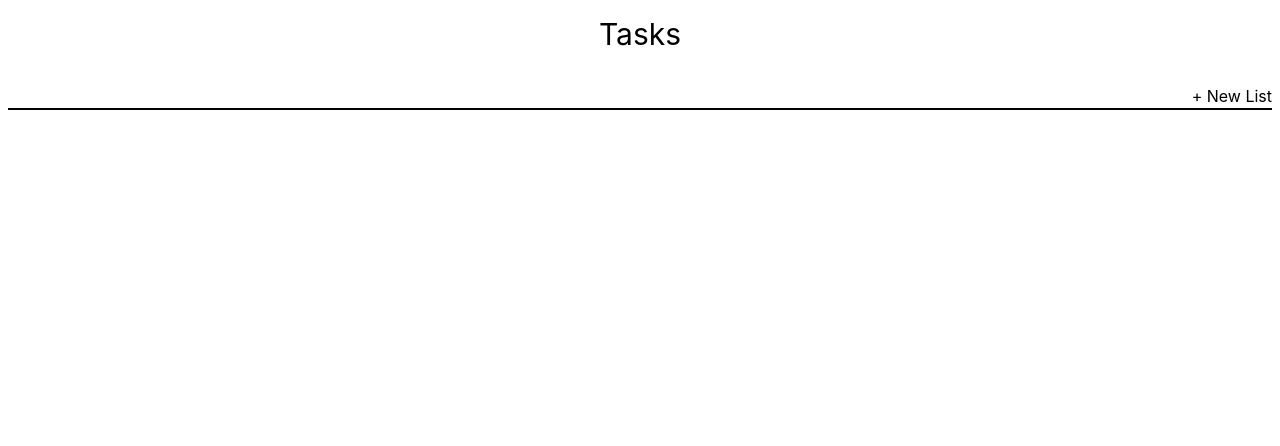
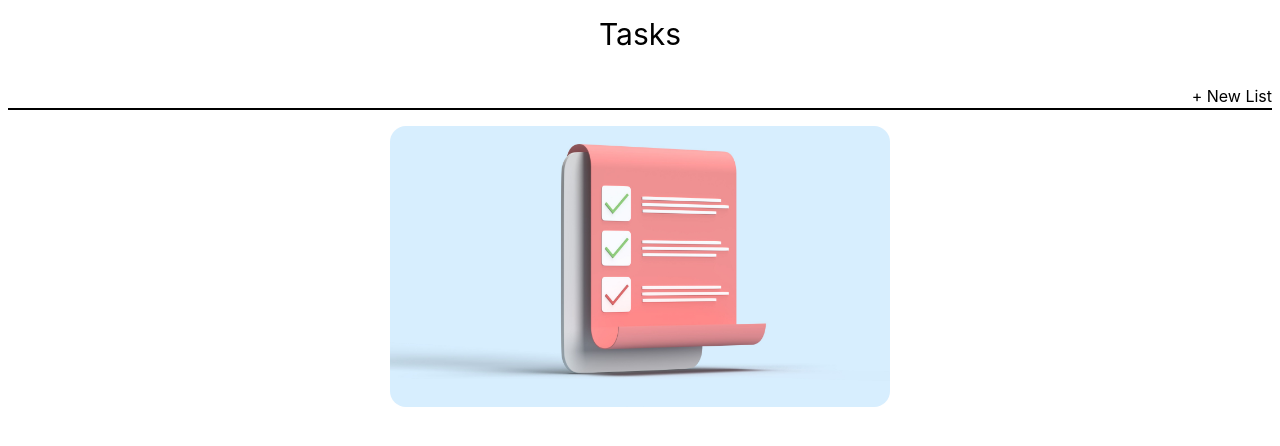
Before and after one commit to STEPHEN-EMMAHI/to-do-list-react-app, a React (Vite) app: page / in a window 1280 px wide. Shown: the top 446 px of the page. Built offline with nearby package versions, Linux system fonts and the light colour scheme.

Commit message:
add home page image and functionality

```diff
--- a/src/App.jsx
+++ b/src/App.jsx
@@ -2,10 +2,14 @@ import { useState } from "react";
 import Heading from "./components/functional/Heading";
 import Lists from "./components/functional/Lists";
 import TaskList from "./components/functional/TaskList";
+import { HomePageImg } from "./components/functional/Home";
 
 function App() {
   // Stores every list created by the user.
   const [lists, setLists] = useState([]);
+
+  // state to control whether the homepage image should show or not
+  const [isHomePageImg, setIsHomePageImg] = useState(true);
 
   // Stores the selected list's ID; null means no list is currently selected.
   const [selectedList, setSelectedList] = useState(null);
@@ -14,6 +18,7 @@ function App() {
   // the object holds the tasks group
   const [tasksByList, setTasksByList] = useState({});
 
+  // function that handles adding a list
   function handleAddList(newList) {
     // Use the previous state so adding a list keeps all existing lists.
     setLists((currentLists) => [...currentLists, newList]);
@@ -53,6 +58,9 @@ function App() {
 
   // function to delete the selected list
   function deleteSelectedList(listid) {
+    // calculate the remaining list first, then check whether that array is empty
+    const remainingList = lists.filter((list) => list.id !== listid);
+
     setLists((currentList) => currentList.filter((list) => list.id != listid));
 
     setTasksByList((currentTaskByList) => {
@@ -62,6 +70,9 @@ function App() {
     });
 
     setSelectedList(null);
+
+    // if after deleting a list, there are no lists again, then show the homePageImage
+    if (remainingList.length === 0) setIsHomePageImg(true);
   }
 
   return (
@@ -73,7 +84,9 @@ function App() {
         onAddList={handleAddList}
         onSelectList={setSelectedList}
         tasksByList={tasksByList}
+        onsetIsHomePageImg={setIsHomePageImg}
       />
+      {isHomePageImg ? <HomePageImg /> : null}
       {selectedList && (
         <TaskList
           listId={selectedList}
--- /dev/null
+++ b/src/components/functional/Home.jsx
@@ -0,0 +1,15 @@
+import homeImg from "../../assets/homepage-image.jpg";
+
+export function HomePageImg() {
+  return (
+    <div className="m-4 flex justify-center">
+      <img
+        src={homeImg}
+        alt="Home page image"
+        className="rounded-2xl object-cover"
+        width={500}
+        height={500}
+      />
+    </div>
+  );
+}
--- a/src/components/functional/Lists.jsx
+++ b/src/components/functional/Lists.jsx
@@ -7,6 +7,7 @@ export default function Lists({
   onAddList,
   onSelectList,
   tasksByList,
+  onsetIsHomePageImg,
 }) {
   // Controls whether the list tabs is displayed.
   const [isAddingList, setIsAddingList] = useState(false);
@@ -16,6 +17,11 @@ export default function Lists({
       <AddListTitle
         onAddList={onAddList}
         onCancel={() => setIsAddingList(false)}
+        // if there are no lists, then show the homepage image
+        onBack={() => {
+          setIsAddingList(false);
+          if (lists.length === 0) onsetIsHomePageImg(true);
+        }}
       />
     );
   }
@@ -24,6 +30,8 @@ export default function Lists({
     setIsAddingList(true);
     // Clear the selection while the user is creating a different list.
     onSelectList(null);
+    // the moment we start adding a list, hide the homepage-image
+    onsetIsHomePageImg(false);
   }
 
   return (
@@ -52,7 +60,7 @@ export default function Lists({
   );
 }
 
-function AddListTitle({ onAddList, onCancel }) {
+function AddListTitle({ onAddList, onCancel, onBack }) {
   // Holds the text entered for the new list's title.
   const [listTitle, setListTitle] = useState("");
 
@@ -73,7 +81,7 @@ function AddListTitle({ onAddList, onCancel }) {
 
   return (
     <form className="mt-4 mx-4" onSubmit={handleSubmitList}>
-      <HandleBackwards onCancel={onCancel}>&lt; Back</HandleBackwards>
+      <HandleBackwards onCancel={onBack}>&lt; Back</HandleBackwards>
 
       <h2 className="mb-2">Create a new list</h2>
       <div className="flex gap-4 items-center">
```
Also changed, not shown: src/assets/homepage-image.jpg (added).
